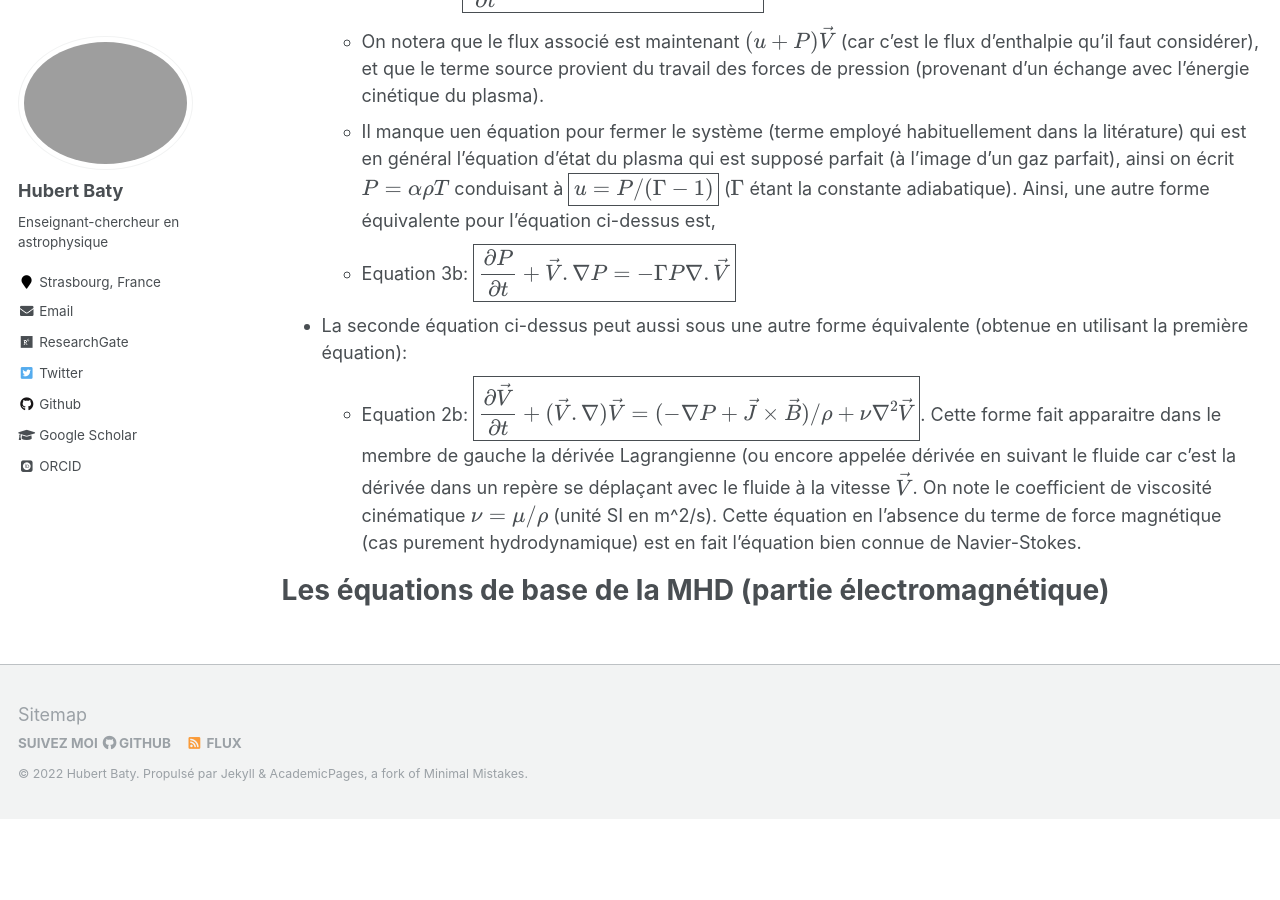
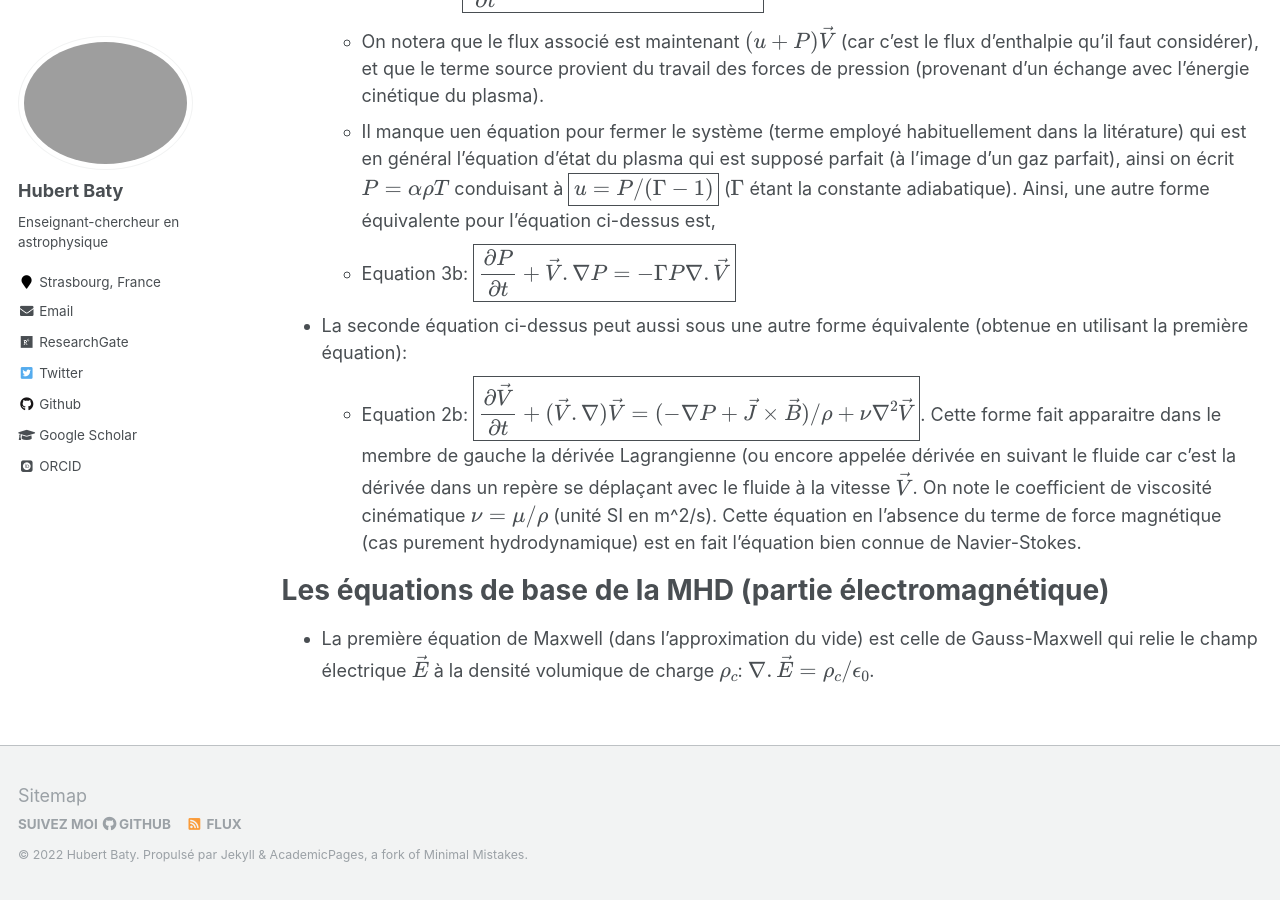
Before and after one commit to hubertbaty/hubertbaty.github.io, a Jekyll site: the page built from _pages/MHD.md, in a window 1280 px wide and 900 px high, scrolled down 1308 px. Built offline with Jekyll 4.4.1, drawn with Linux system fonts in a browser that asks for light colours; some web fonts are replaced; formulas are drawn with MathJax 3; before the commit the page ends 2127 px from its top, so only the background shows below that.

Commit message:
Update MHD.md

```diff
--- a/_pages/MHD.md
+++ b/_pages/MHD.md
@@ -34,3 +34,4 @@ pour le flux associé, et les termes sources qui sont toutes les densités de fo
 
 Les équations de base de la MHD (partie électromagnétique)
 ======
+* La première équation de Maxwell (dans l'approximation du vide) est celle de Gauss-Maxwell qui relie le champ électrique $\vec E$ à la densité volumique de charge $\rho_c$: $\nabla . \vec E = \rho_c/\epsilon_0$.
```
